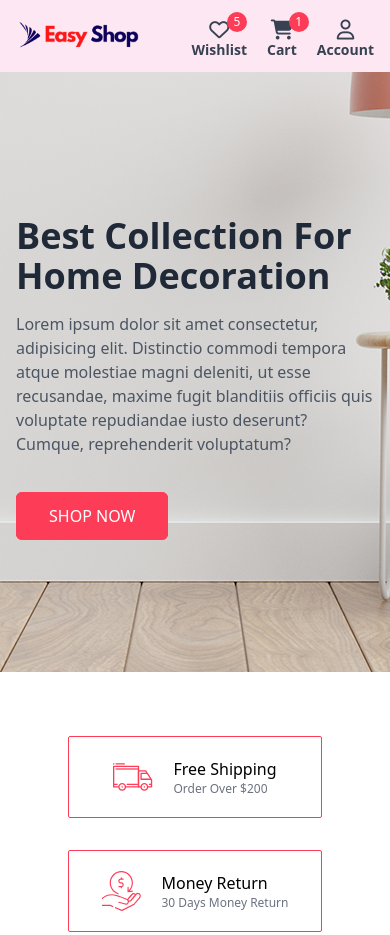
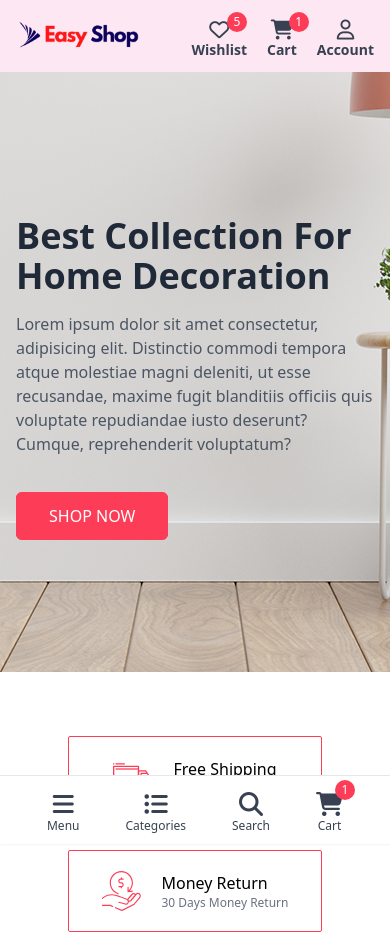
Before and after one commit to ryanhuge-ryjhen/ecommerce-template, a website: page index.html in a window 390 px wide. Shown: the top 935 px of the page. Drawn offline with Linux system fonts and the light colour scheme; files whose address does not match are found by name.

Commit message:
making homepage responsive

```diff
--- a/index.html
+++ b/index.html
@@ -229,6 +229,37 @@
       </div>
     </nav>
     <!-- End NavBar  -->
+
+    <!-- Mobile Menu Bar -->
+     <div class="fixed w-full border-t border-gray-200 shadow-sm bg-white py-3 bottom-0 left-0 flex items-start justify-around px-6 lg:hidden z-50">
+      <a href="javascript:void(0)" class="block text-center text-gray-700 hover:text-primary transition relative">
+        <div class="text-2xl" id="menuBar">
+          <i class="fas fa-bars"></i>
+        </div>
+        <div class="text-xs leading-3">Menu</div>
+      </a>
+      <a href="javascript:void(0)" class="block text-center text-gray-700 hover:text-primary transition relative">
+        <div class="text-2xl" id="menuBar">
+          <i class="fas fa-list-ul"></i>
+        </div>
+        <div class="text-xs leading-3">Categories</div>
+      </a>
+      <a href="javascript:void(0)" class="block text-center text-gray-700 hover:text-primary transition relative">
+        <div class="text-2xl" id="menuBar">
+          <i class="fas fa-search"></i>
+        </div>
+        <div class="text-xs leading-3">Search</div>
+      </a>
+      <a href="javascript:void(0)" class="block text-center text-gray-700 hover:text-primary transition relative">
+        <span class="absolute -right-3 -top-2 w-5 h-5 rounded-full flex items-center justify-center bg-primary text-white text-xs">1</span>
+        <div class="text-2xl" >
+           <i class="fa-solid fa-cart-shopping"></i>
+        </div>
+        <div class="text-xs leading-3">Cart</div>
+      </a>
+     </div>
+    <!--End Mobile Menu Bar -->
+
     <!-- Banner  -->
     <div
       class="bg-cover bg-no-repeat bg-center py-36 relative"
```
Also changed, not shown: output/tailwind.css.
